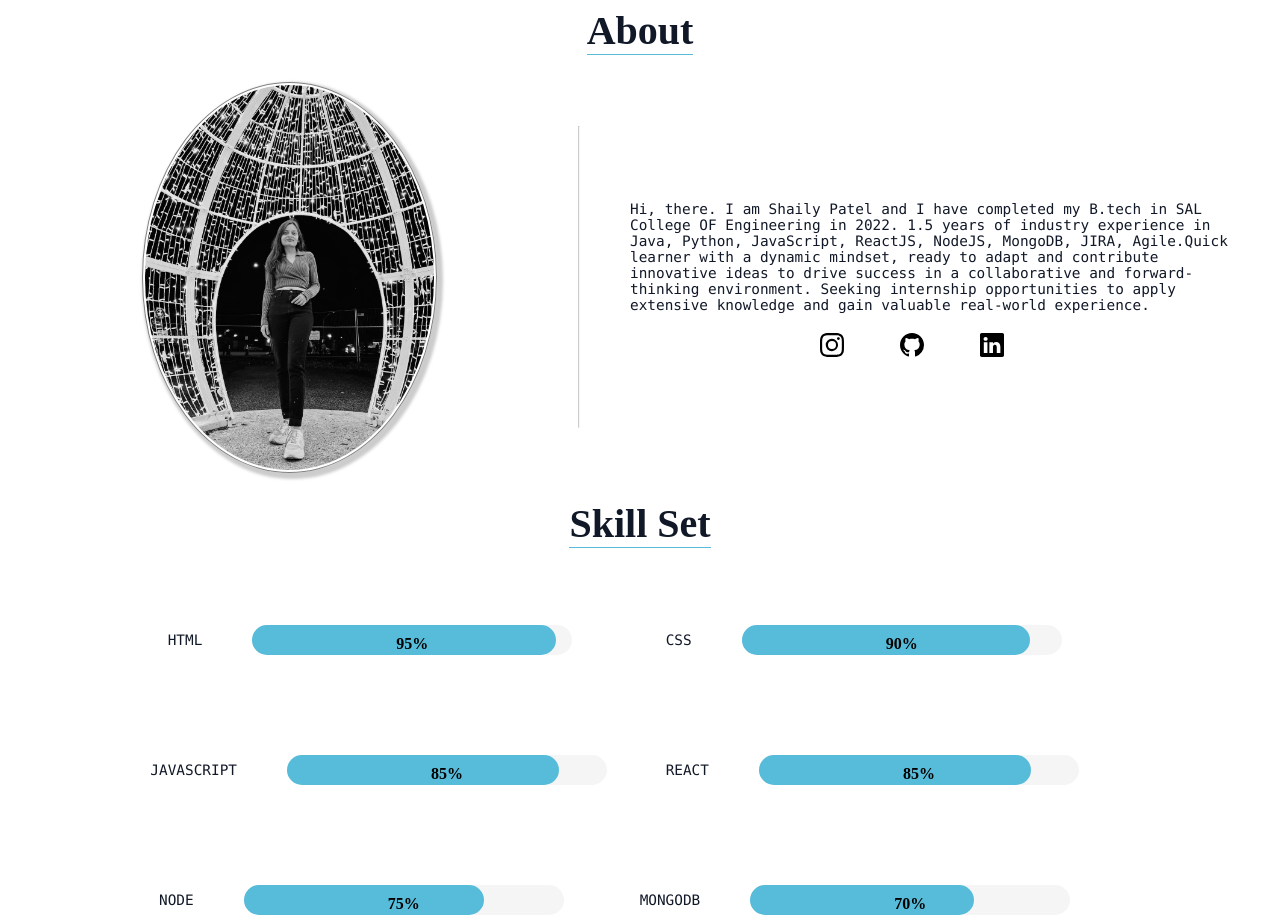
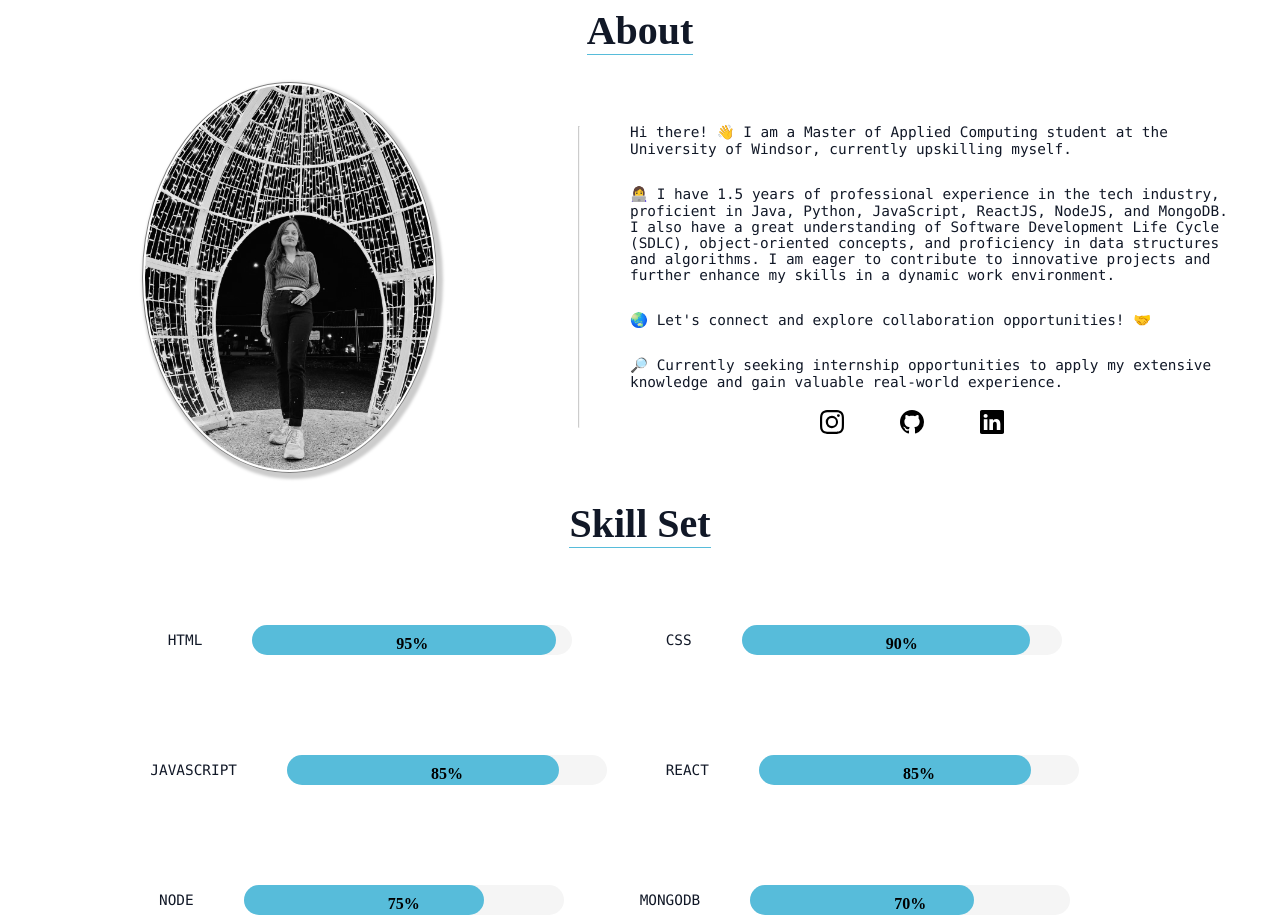
Before and after one commit to shaily5/Portfolio, a React (Create React App) app: page / in a window 1280 px wide. Shown: the part 900-1821 px from the top of the page. Built offline with nearby package versions, Linux system fonts and the light colour scheme; a web font is replaced by a local one.

Commit message:
intro edited

```diff
--- a/src/components/About.js
+++ b/src/components/About.js
@@ -14,8 +14,12 @@ const About = () => {
                 <hr />
                 <div className="content">
                     <div className='info'>
-                        <p>Hi, there. I am Shaily Patel and I have completed my B.tech in SAL College OF Engineering in 2022. 1.5 years of industry experience in Java, Python, JavaScript, ReactJS, NodeJS, MongoDB, JIRA, Agile.Quick learner with a dynamic mindset, ready to adapt and contribute innovative ideas to drive success in a collaborative and forward-thinking environment.
-                            Seeking internship opportunities to apply extensive knowledge and gain valuable real-world experience.</p>
+                        <p>Hi there! 👋 I am a Master of Applied Computing student at the University of Windsor, currently upskilling myself.</p>
+                        <p>👩‍💻 I have 1.5 years of professional experience in the tech industry, proficient in Java, Python, JavaScript, ReactJS, NodeJS, and MongoDB.
+                            <br/>I also have a great understanding of Software Development Life Cycle (SDLC), object-oriented concepts, and proficiency in data structures and algorithms.
+                             I am eager to contribute to innovative projects and further enhance my skills in a dynamic work environment.</p>
+                        <p>🌏 Let's connect and explore collaboration opportunities! 🤝</p>
+                        <p>🔎 Currently seeking internship opportunities to apply my extensive knowledge and gain valuable real-world experience.</p>
                     </div>
                     <div className="social-media">
                         <div className='link-group'>
```
